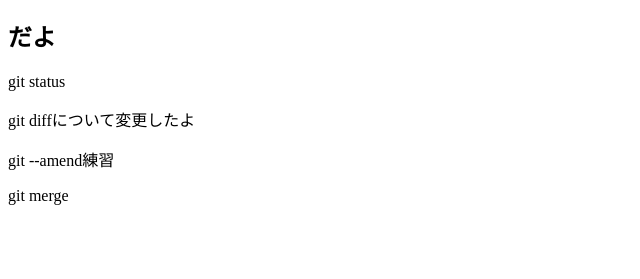
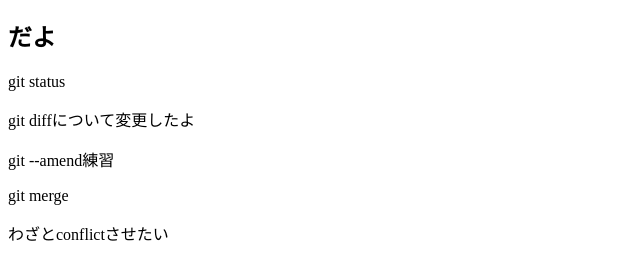
Before and after one commit to yu-kasuga-mm/git_tutorial, a plain HTML site: page index.html in a window 1280 px wide. Shown: the part 57-336 px from the top of the page, without its empty margins (0-640 px from the left). Drawn offline with Linux system fonts and the light colour scheme.

Commit message:
conflictの練習

```diff
--- a/index.html
+++ b/index.html
@@ -4,3 +4,4 @@
 <p>git diffについて変更したよ</p>
 <p>git --amend練習</p>
 <p>git merge</p>
+<p>わざとconflictさせたい</p>
```
